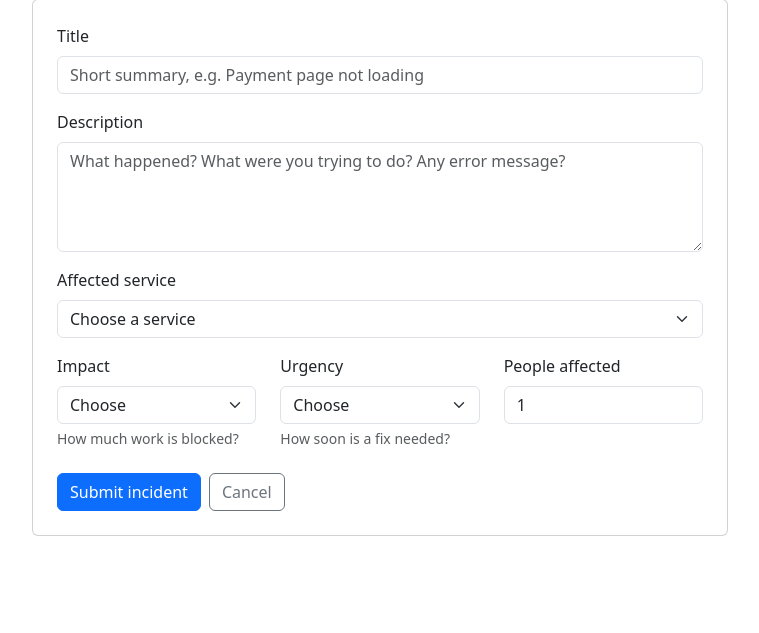
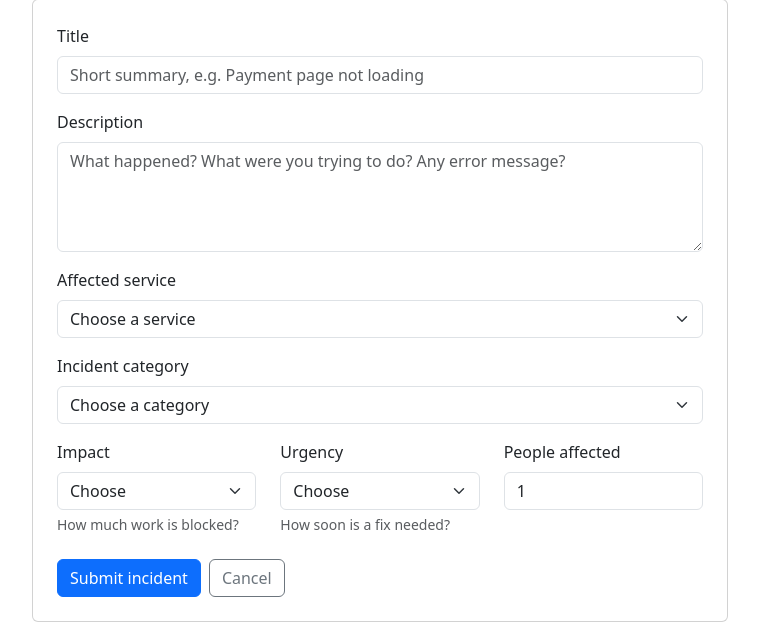
Before and after one commit to mastermind-3130/OOPS_assignment, a Spring Boot app: page /employee/incidents/new in a window 1280 px wide. Shown: the part 167-800 px from the top of the page, without its empty margins (260-1019 px from the left). Run offline with Spring Boot 4, Linux system fonts and the light colour scheme; a user stored in the database is signed in; data comes from the database, SQL or seed files in the repository; some of the project's set-up classes (security, data sources, template engines, error pages and the like) are left out, and stand-ins take their place.

Commit message:
Add incident category selection to report template
Added a new section for selecting incident category in the report.

```diff
--- a/src/main/resources/templates/employee/report.html
+++ b/src/main/resources/templates/employee/report.html
@@ -39,6 +39,20 @@
                     </select>
                     <div class="invalid-feedback" th:errors="*{serviceId}">Service error</div>
                 </div>
+
+
+                <div class="mb-3">
+                    <label for="categoryId" class="form-label">Incident category</label>
+                    <select id="categoryId" th:field="*{categoryId}" class="form-select">
+                            <option value="">Choose a category</option>
+                            <option th:each="c : ${categories}"
+                                th:value="${c.id}"
+                                th:text="${c.name}">
+                            Category
+                            </option>
+                    </select>
+                </div>
+
 
                 <div class="row">
                     <div class="col-md-4 mb-3">
```
